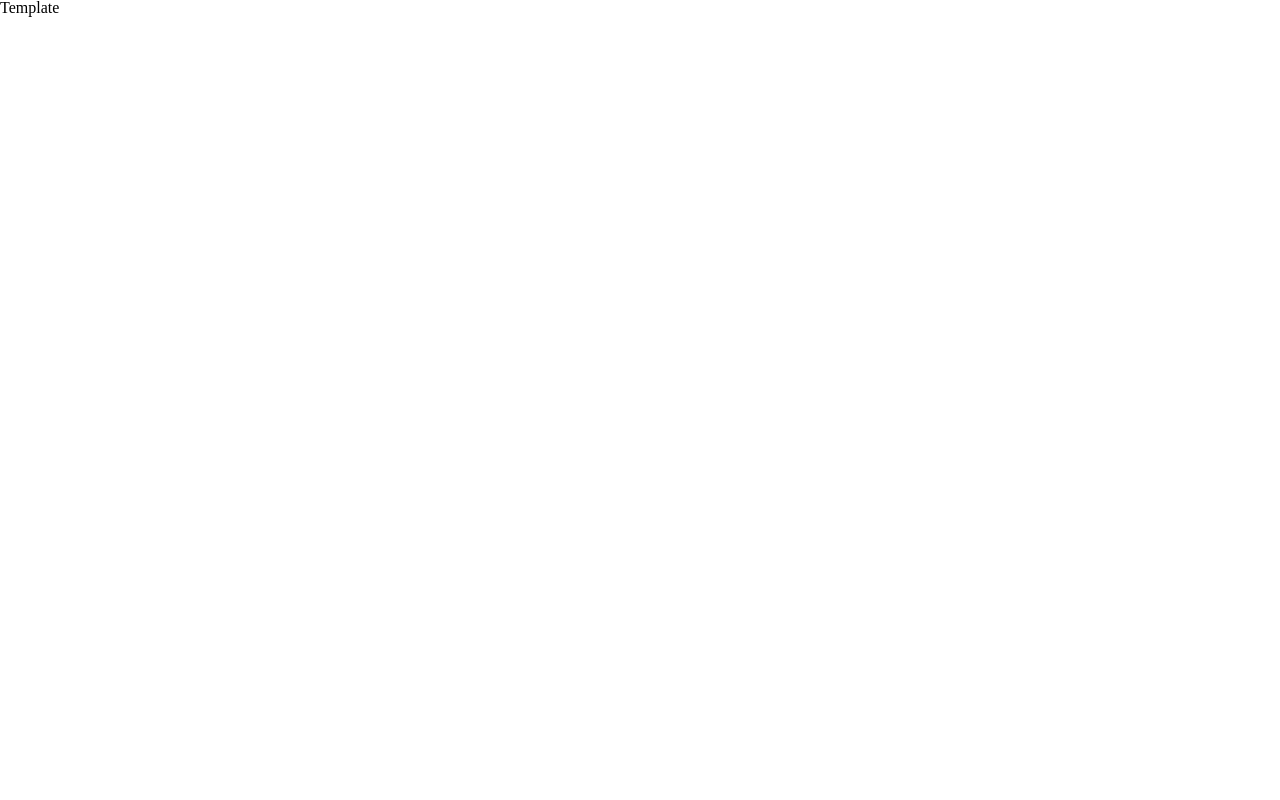
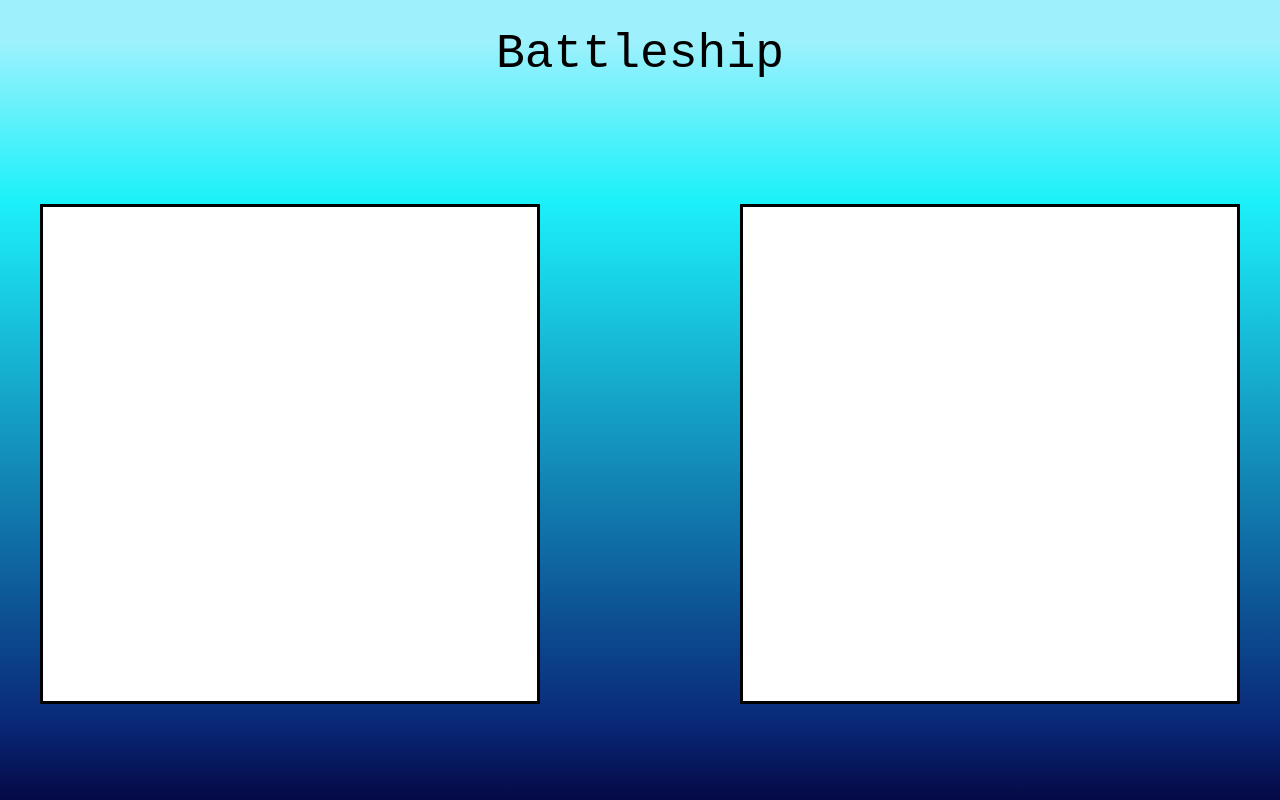
Before and after one commit to MarkR-Dev/battleship, a website built with webpack: page src/template.html in a window 1280 px wide. Built offline with nearby package versions, Linux system fonts and the light colour scheme.

Commit message:
Add basic html and css to create a UI

```diff
--- a/src/css/style.css
+++ b/src/css/style.css
@@ -0,0 +1,36 @@
+#game-container {
+  width: 100vw;
+  height: 100vh;
+  background: linear-gradient(
+    180deg,
+    rgba(158, 241, 252, 1) 5%,
+    rgba(28, 241, 250, 1) 25%,
+    rgba(9, 41, 121, 1) 90%,
+    rgba(5, 9, 69, 1) 100%
+  );
+  display: flex;
+  flex-direction: column;
+}
+
+#game-title {
+  font-size: 3rem;
+  color: black;
+  font-family: monospace;
+  text-align: center;
+  padding: 30px;
+}
+
+#board-container {
+  display: flex;
+  justify-content: center;
+  align-items: center;
+  gap: 200px;
+  flex-grow: 1;
+}
+
+.board {
+  border: 3px solid black;
+  width: 500px;
+  height: 500px;
+  background-color: white;
+}
--- a/src/template.html
+++ b/src/template.html
@@ -3,9 +3,15 @@
   <head>
     <meta charset="UTF-8" />
     <meta name="viewport" content="width=device-width, initial-scale=1.0" />
-    <title>Template</title>
+    <title>Battleship</title>
   </head>
   <body>
-    <h1>Template</h1>
+    <div id="game-container">
+      <h1 id="game-title">Battleship</h1>
+      <div id="board-container">
+        <div id="player-one" class="board"></div>
+        <div id="player-two" class="board"></div>
+      </div>
+    </div>
   </body>
 </html>
```
